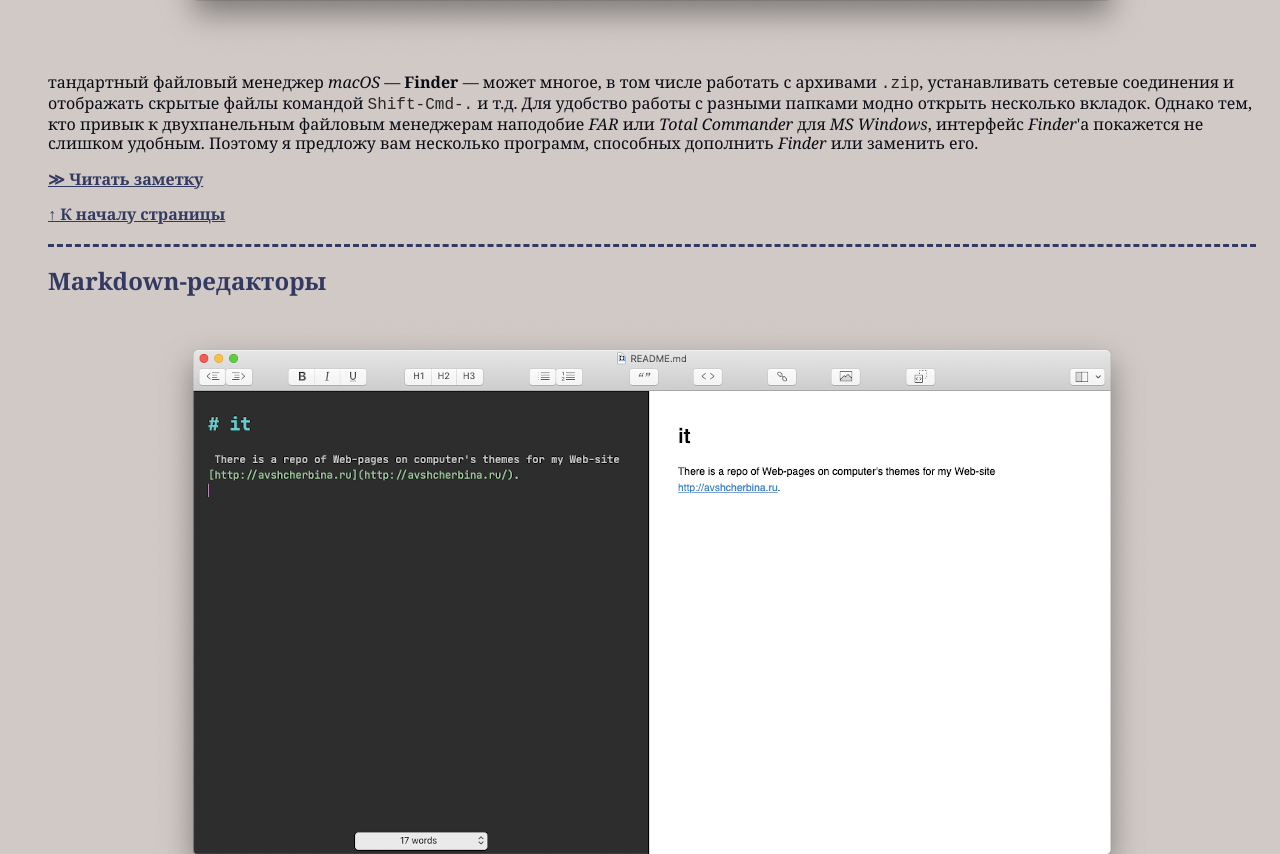
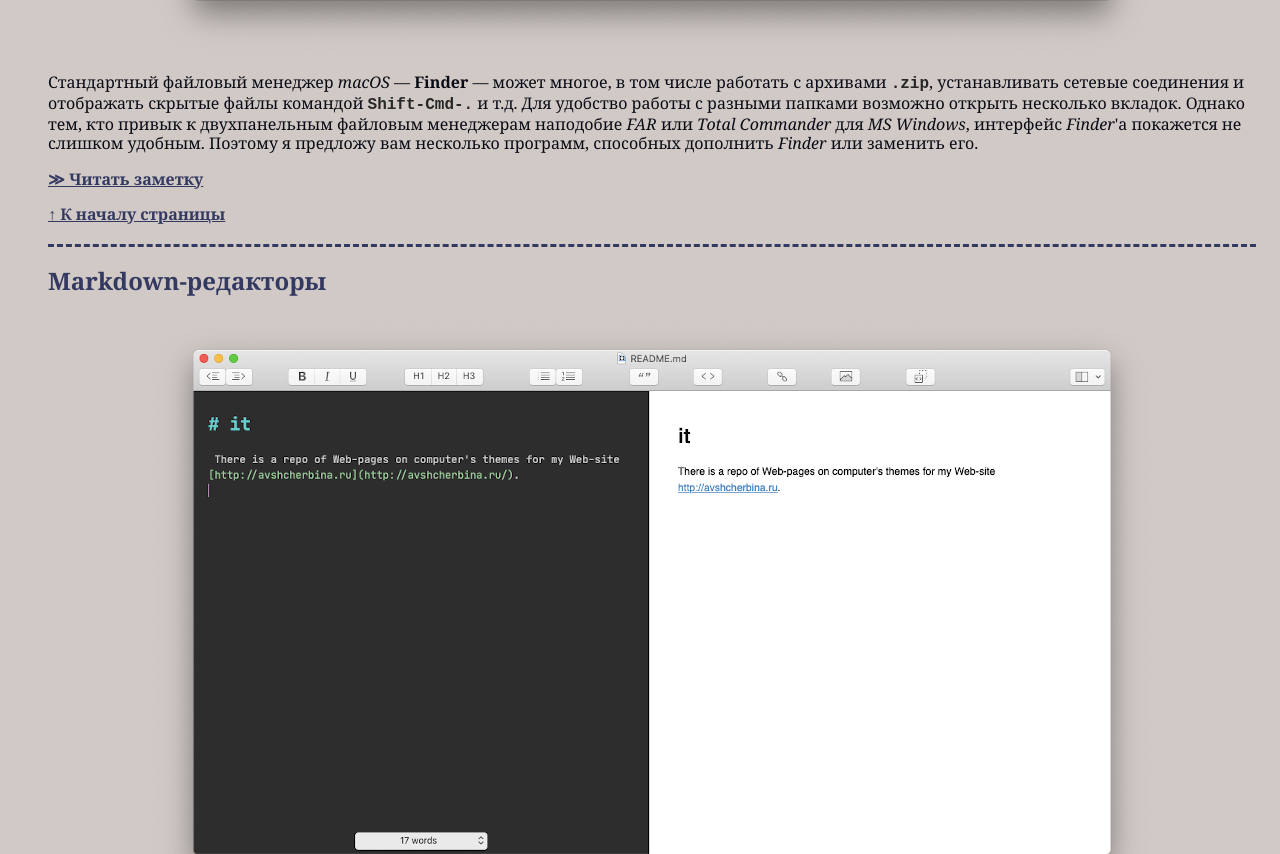
Before and after one commit to nobus-1967/it, a plain HTML site: page index.html in a window 1280 px wide. Shown: the part 1214-2068 px from the top of the page. Drawn offline with Linux system fonts and the light colour scheme.

Commit message:
minor fixes

```diff
--- a/index.html
+++ b/index.html
@@ -24,7 +24,7 @@
     <article>
         <h2>Файловые менеджеры для macOS</h2>
         <figure><img src="finder/img/forklift.png" alt="Markdown-редактор MacDown" height="585" width="1000"></figure>
-        <p>тандартный файловый менеджер <em>macOS</em> &mdash; <strong>Finder</strong> &mdash; может многое, в том числе работать с архивами <kbd>.zip</kbd>, устанавливать сетевые соединения и отображать скрытые файлы командой <kbd>Shift-Cmd-.</kbd> и т.д. Для удобство работы с разными папками модно открыть несколько вкладок. Однако тем, кто привык к двухпанельным файловым менеджерам наподобие <em>FAR</em> или <em>Total Commander</em> для <em>MS Windows</em>, интерфейс <em>Finder</em>'а покажется не слишком удобным. Поэтому я предложу вам несколько программ, способных дополнить <em>Finder</em> или заменить его.</p>
+        <p>Стандартный файловый менеджер <em>macOS</em> &mdash; <strong>Finder</strong> &mdash; может многое, в том числе работать с архивами <kbd>.zip</kbd>, устанавливать сетевые соединения и отображать скрытые файлы командой <kbd>Shift-Cmd-.</kbd> и т.д. Для удобство работы с разными папками возможно открыть несколько вкладок. Однако тем, кто привык к двухпанельным файловым менеджерам наподобие <em>FAR</em> или <em>Total Commander</em> для <em>MS Windows</em>, интерфейс <em>Finder</em>'а покажется не слишком удобным. Поэтому я предложу вам несколько программ, способных дополнить <em>Finder</em> или заменить его.</p>
         <p><a href="finder/finder.html" title="Файловые менеджеры для macOS" class="read">&Gt;&nbsp;Читать заметку</a></p>
         <p class="back"><a href="#beginning" title="Вверх, к началу страницы">&uarr;&nbsp;К началу страницы</a></p>
     </article>
--- a/it.css
+++ b/it.css
@@ -58,6 +58,7 @@ a:focus {
 kbd {
     color: #272727;
     font-family: "Courier New", Courier, mono;
+    font-weight: bold;
 }
 
 .read,
```
Also changed, not shown: finder/finder.html (+0 -1 lines).
